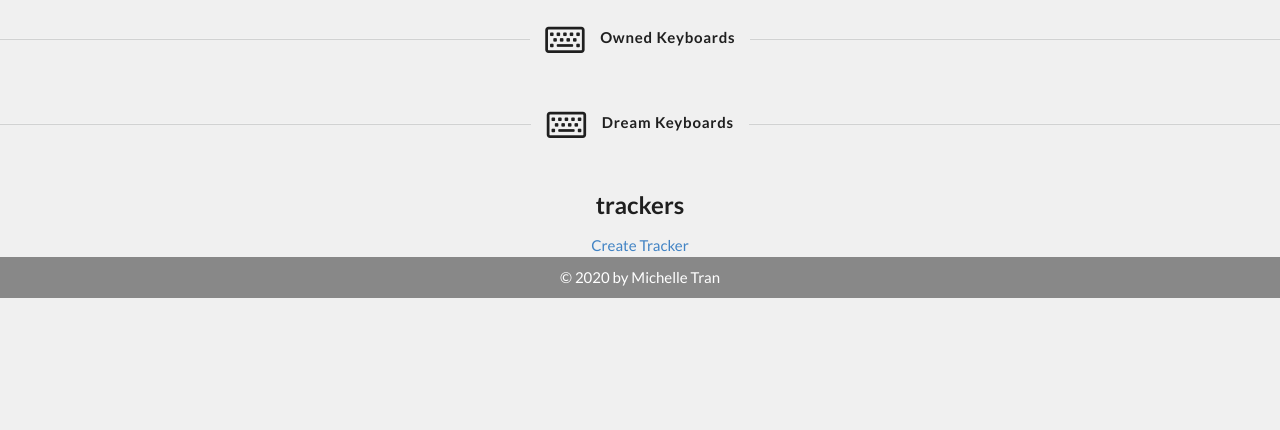
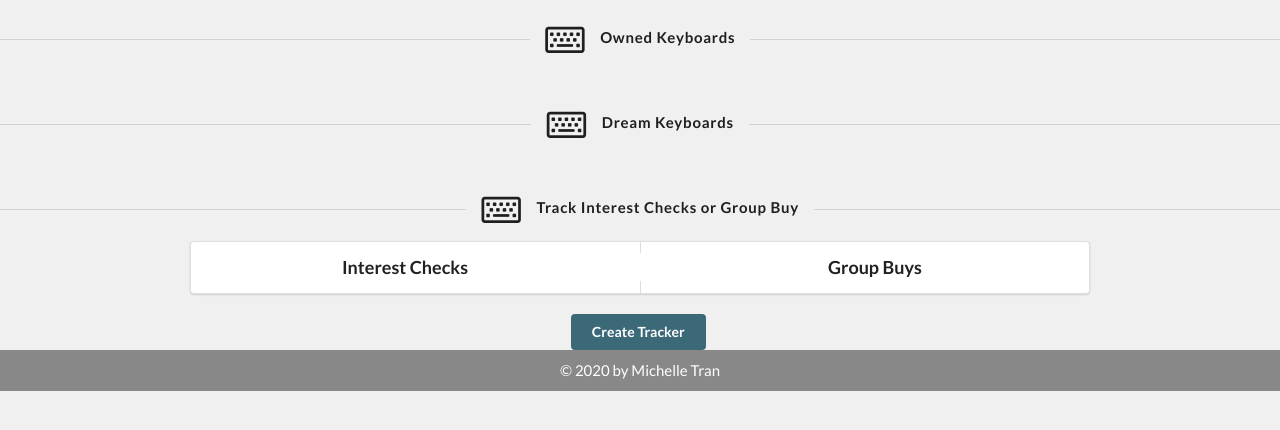
Before and after one commit to meeshers/cute_keebs, a Django app: page /profile/ in a window 1280 px wide. Shown: the part 270-700 px from the top of the page. Run offline with Django 3.2, Linux system fonts and the light colour scheme; the visitor is signed in with stand-in values (Sample User, id 1); data that the repository does not hold is empty.

Commit message:
stylized profile for tracker

```diff
--- a/main_app/templates/profile.html
+++ b/main_app/templates/profile.html
@@ -82,12 +82,33 @@
     {% endfor %}
   </div>
 
-<h2>trackers</h2>
-  {% for tracker in trackers %}
-  <div>
-    {{tracker.title}}
+  <h4 class="ui horizontal divider header">
+    <i class="keyboard outline icon"></i>
+    Track Interest Checks or Group Buy
+  </h4>
+  <div class="ui segment">
+    <div class="ui two column very relaxed grid">
+      <div class="column">
+        <h3>Interest Checks</h3>
+        {% for tracker in trackers %}
+        {% if tracker.interest_type == "IC" %}
+        {{tracker.title}}
+        {% endif %}
+        {% endfor %}
+      </div>
+      <div class="column">
+        <h3>Group Buys</h3>
+        {% for tracker in trackers %}
+        {% if tracker.interest_type == "GB" %}
+        {{tracker.title}}
+        {% endif %}
+        {% endfor %}
+      </div>
+    </div>
+    <div class="ui vertical divider">
+
+    </div>
   </div>
-  {% endfor %}
-  <a href="{% url 'create_tracker' %}">Create Tracker</a>
+  <a class="ui teal button" href="{% url 'create_tracker' %}">Create Tracker</a>
 </div>
 {% endblock %}
--- a/main_app/templates/tracker/create.html
+++ b/main_app/templates/tracker/create.html
@@ -20,7 +20,11 @@
       <label for="status">Interest Check or Group Buy</label>
       {{tracker_form.interest_type}}
     </div>
-    {{tracker_form.date}}
+    <div class="seven wide field">
+      <label for="date">Interest Check Date/Group Buy Start Date</label>
+      {{tracker_form.date}}
+    </div>
+
   </div>
 
   <div class="fields">
```
Also changed, not shown: main_app/forms.py (+3 -4 lines).
